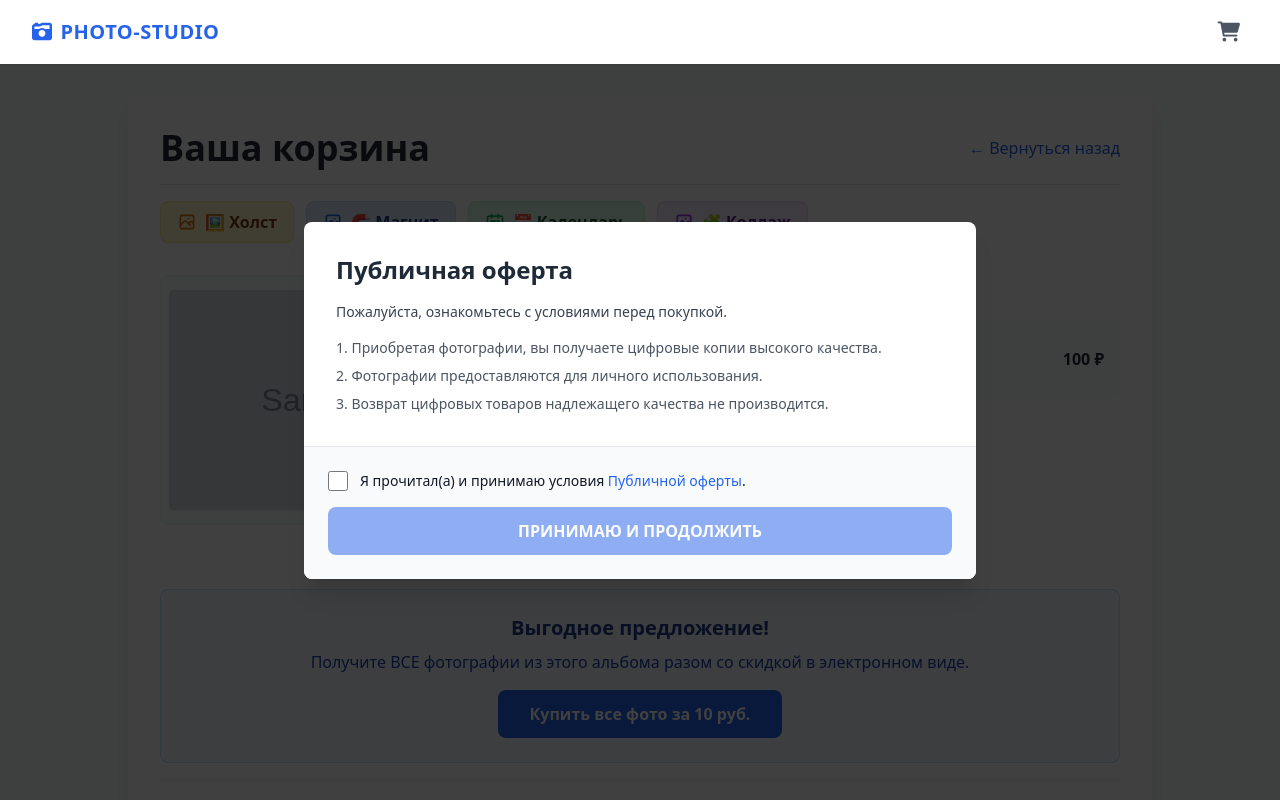
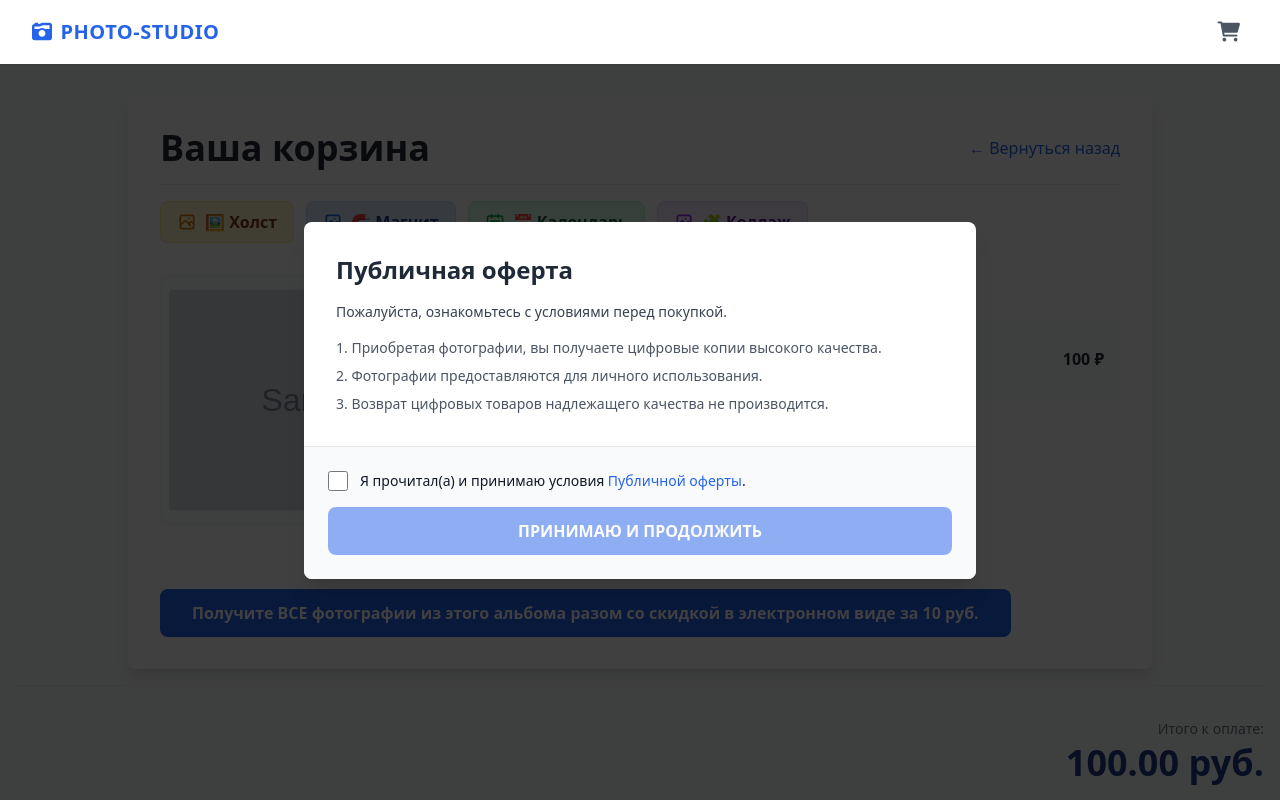
Before and after one commit to semahardrada/Photosait, a Django app: template orders/templates/orders/cart.html in a window 1280 px wide. Run offline with Django 5.2, Linux system fonts and the light colour scheme; tables that the repository leaves empty hold one stand-in row (values such as "Sample post"); the template is opened without the code that fills it: values that come from a table or form of the project are taken from there, most other values are stand-ins (such as "Sample title", 1, 10 or a date in 2020); grey boxes marked "Sample" are stand-in pictures; some libraries are stand-ins or nearby versions.

Commit message:
кнпопки в корзине 2

```diff
--- a/orders/templates/orders/cart.html
+++ b/orders/templates/orders/cart.html
@@ -160,13 +160,13 @@
 
     <!-- === ПЛАШКА: ПОЛНЫЙ КОМПЛЕКТ ВНИЗУ === -->
     {% if album and album.full_set_price and not cart.buy_full_set %}
-    <div class="mt-8 p-6 bg-blue-50 border border-blue-200 rounded-lg text-center">
+    <!-- <div class="mt-8 p-6 bg-blue-50 border border-blue-200 rounded-lg text-center">
         <h3 class="text-xl font-bold text-blue-900 mb-2">Выгодное предложение!</h3>
-        <p class="text-blue-800 mb-4">Получите ВСЕ фотографии из этого альбома разом со скидкой в электронном виде.</p>
+        <p class="text-blue-800 mb-4">Получите ВСЕ фотографии из этого альбома разом со скидкой в электронном виде.</p> -->
         <form action="{% url 'orders:add_full_set' album.id %}" method="POST">
             {% csrf_token %}
             <button type="submit" class="bg-blue-600 text-white font-bold py-3 px-8 rounded-lg hover:bg-blue-700 transition-colors">
-                Купить все фото за {{ album.full_set_price|floatformat:0 }} руб.
+                Получите ВСЕ фотографии из этого альбома разом со скидкой в электронном виде за {{ album.full_set_price|floatformat:0 }} руб.
             </button>
         </form>
     </div>
```
